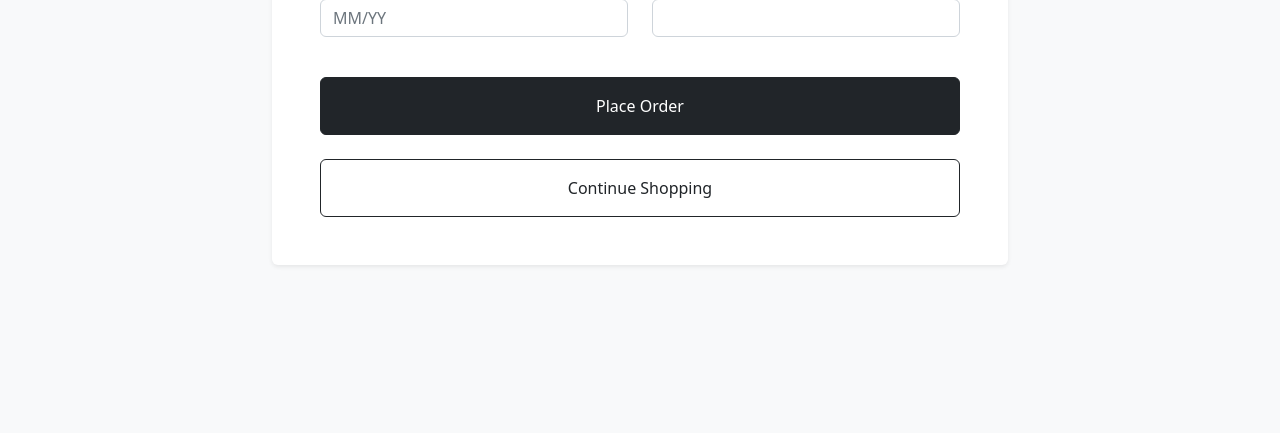
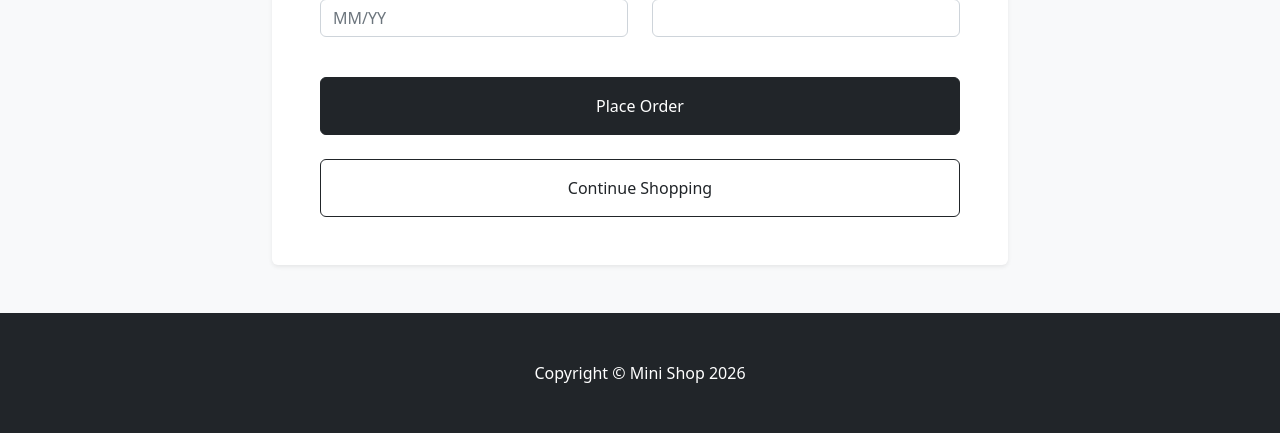
Before and after one commit to cosminanton/mini-shop, a Django app: page /checkout/ in a window 1280 px wide. Shown: the part 717-1150 px from the top of the page. Before the commit the page ends 983 px from the top, so only its background shows below. Run offline with Django 5.2, Linux system fonts and the light colour scheme; some libraries are stand-ins or nearby versions.

Commit message:
Add footer on checkout page

```diff
--- a/templates/shop/checkout.html
+++ b/templates/shop/checkout.html
@@ -128,6 +128,13 @@
         </div>
       </div>
     </div>
+    <footer class="py-5 bg-dark mt-auto">
+      <div class="container">
+        <p class="m-0 text-center text-white">
+          Copyright &copy; Mini Shop 2026
+        </p>
+      </div>
+    </footer>
 
     <script src="https://cdn.jsdelivr.net/npm/bootstrap@5.3.7/dist/js/bootstrap.bundle.min.js"></script>
   </body>
```
